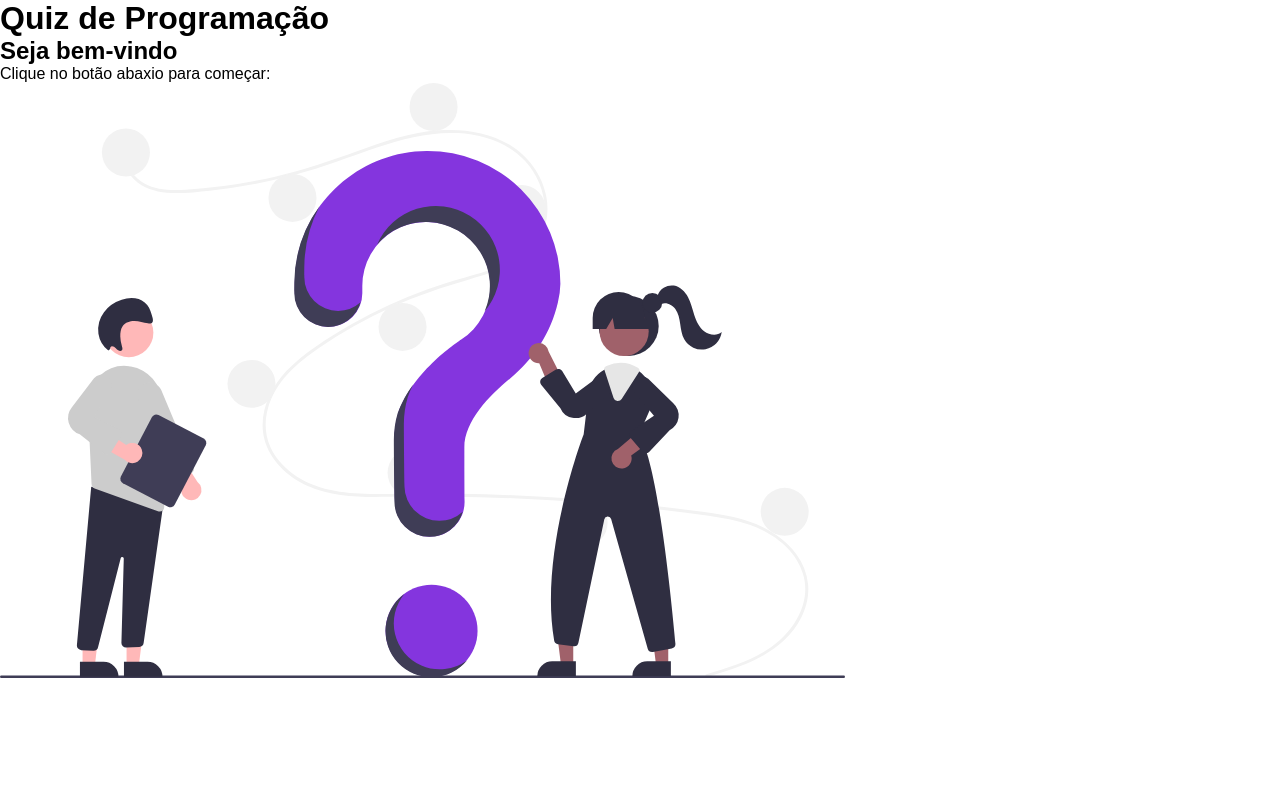
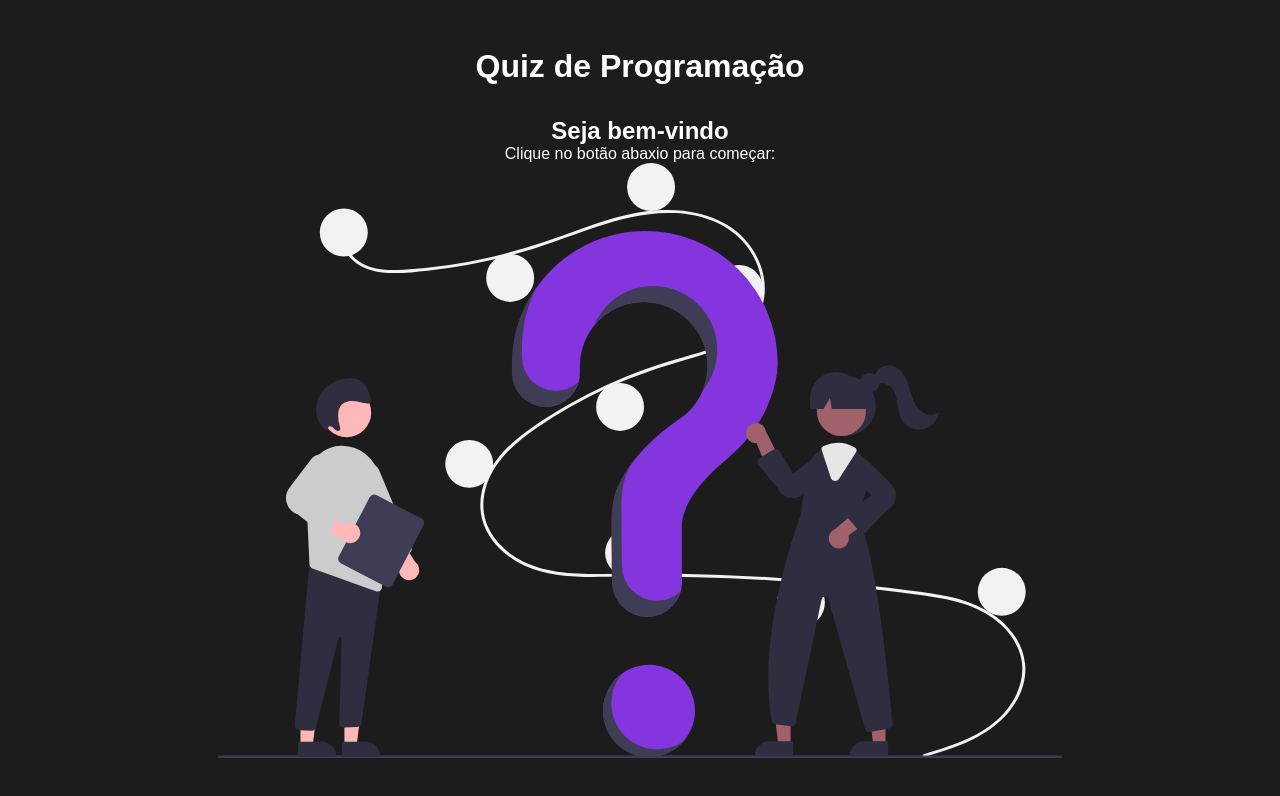
Before and after one commit to Lcooser/Quiz, a React app: page / in a window 1280 px wide. Shown: the top 796 px of the page. Built offline with nearby package versions, Linux system fonts and the light colour scheme; the HTML template or start-up script is replaced by a standard one.

Commit message:
Adding Css style on files

```diff
--- a/src/App.css
+++ b/src/App.css
@@ -0,0 +1,13 @@
+.App{
+    text-align: center;
+    padding-top: 3rem;
+    display: flex;
+    flex-direction: column;
+    align-items: center;
+    justify-content: center;
+}
+
+
+.App h1{
+    margin-bottom: 2rem;
+}
--- a/src/components/Welcome.css
+++ b/src/components/Welcome.css
@@ -0,0 +1,17 @@
+#welcome{
+    text-align: center;
+    max-width: 500px;
+}
+
+#welcome h2,
+#welcome p {
+    margin-bottom: 1rem;
+}
+
+#welcome p{
+    color: #8435de;
+}
+
+#welcome img{
+    margin-top: 2rem;
+}
--- a/src/index.css
+++ b/src/index.css
@@ -2,4 +2,31 @@
   padding: 0;
   margin: 0;
   font-family: "Raleway", sans-serif;
+  color: white;
 }
+
+body,
+html{
+  min-height: 100vh;
+  height: 100%;
+  background-color: #1c1c1c;
+}
+
+img{
+  max-width: 100%;
+}
+
+
+button{
+  font-weight: bold;
+  font-size: 1.2rem;
+  cursor: pointer;
+  padding: .8rem 1.5rem;
+  background: linear-gradient(90deg, rgba(132, 53, 222, 1) 0%, rgba(184, 84, 232, 1) 100%);
+  border-radius: 3rem;
+  border: none;
+}
+
+button:hover{
+  background: linear-gradient(90deg, rgba(184, 84, 232, 1) 0%, rgba(132, 53, 222, 1) 100%);
+}
```
